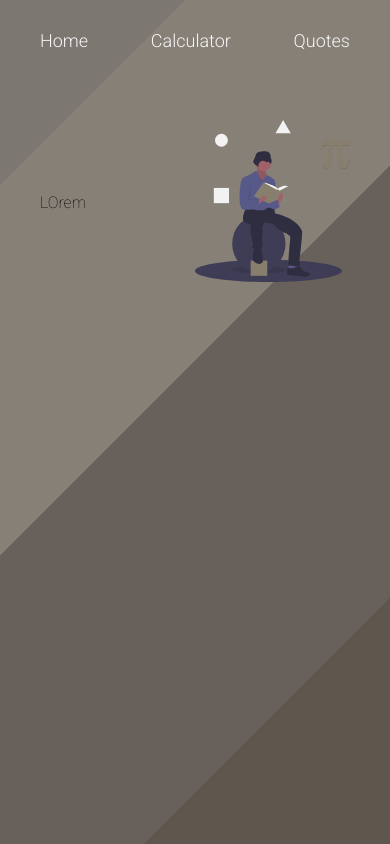
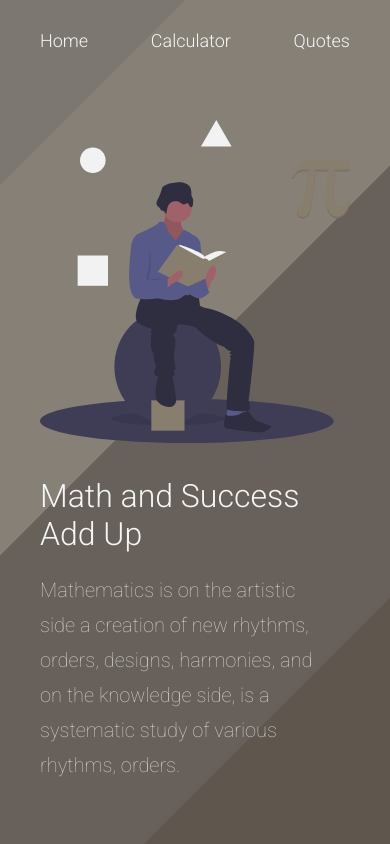
Before and after one commit to amita-roy/Calculator, a React (Create React App) app: page / in a window 390 px wide. Built offline with nearby package versions, Linux system fonts and the light colour scheme.

Commit message:
Add content fo homepage

```diff
--- a/src/components/app/App.css
+++ b/src/components/app/App.css
@@ -9,6 +9,6 @@
 }
 
 .app {
-  height: 100vh;
+  min-height: 100vh;
   background-image: linear-gradient(135deg, #7c7871 15%, #868077 15%, #868077 45%, #68615b 45%, #68615b 80%, #5f574e 80%);
 }
--- a/src/pages/home.css
+++ b/src/pages/home.css
@@ -8,6 +8,7 @@
 
 .home-content {
     flex: 1;
+    margin-right: 30px;
 }
 
 .illustration {
@@ -17,3 +18,38 @@
 .illustration img {
     width: 100%;
 }
+
+
+.left-text {
+    font-size: 20px;
+    color: rgb(206, 206, 206);
+    line-height: 35px;
+}
+
+.tagline {
+    font-size: 3rem;
+    color: whitesmoke;
+    font-weight: 500;
+    margin-bottom: 20px;
+}
+
+
+@media screen and (max-width: 767px) {
+    .tagline {
+        font-size: 2rem;
+    }
+}
+@media screen and (max-width: 600px) {
+    .home {
+        flex-direction: column;
+    }
+
+    .illustration {
+        order: -1;
+        margin-bottom: 30px;
+    }
+
+    .home-content {
+        order: 0;
+    }
+}
--- a/src/pages/home.js
+++ b/src/pages/home.js
@@ -5,7 +5,12 @@ import Illustration from '../assets/images/undraw_mathematics_4otb.svg';
 const Home = () => (
   <div className="home">
     <div className="home-content">
-      <p>LOrem</p>
+      <h3 className="tagline">Math and Success Add Up</h3>
+      <p className="left-text">
+        Mathematics is on the artistic side a creation of new rhythms,
+        orders, designs, harmonies, and on the knowledge side, is a systematic
+        study of various rhythms, orders.
+      </p>
     </div>
     <div className="illustration">
       <img src={Illustration} alt="illustration" />
```
